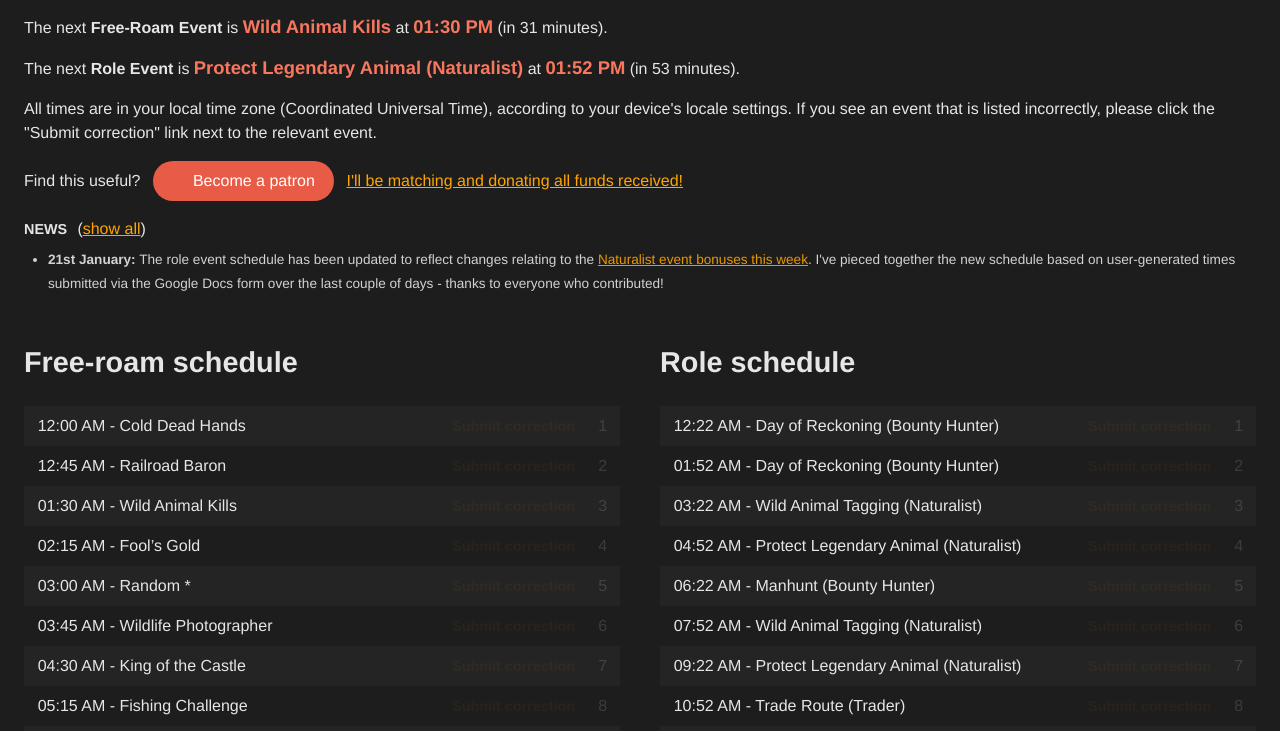
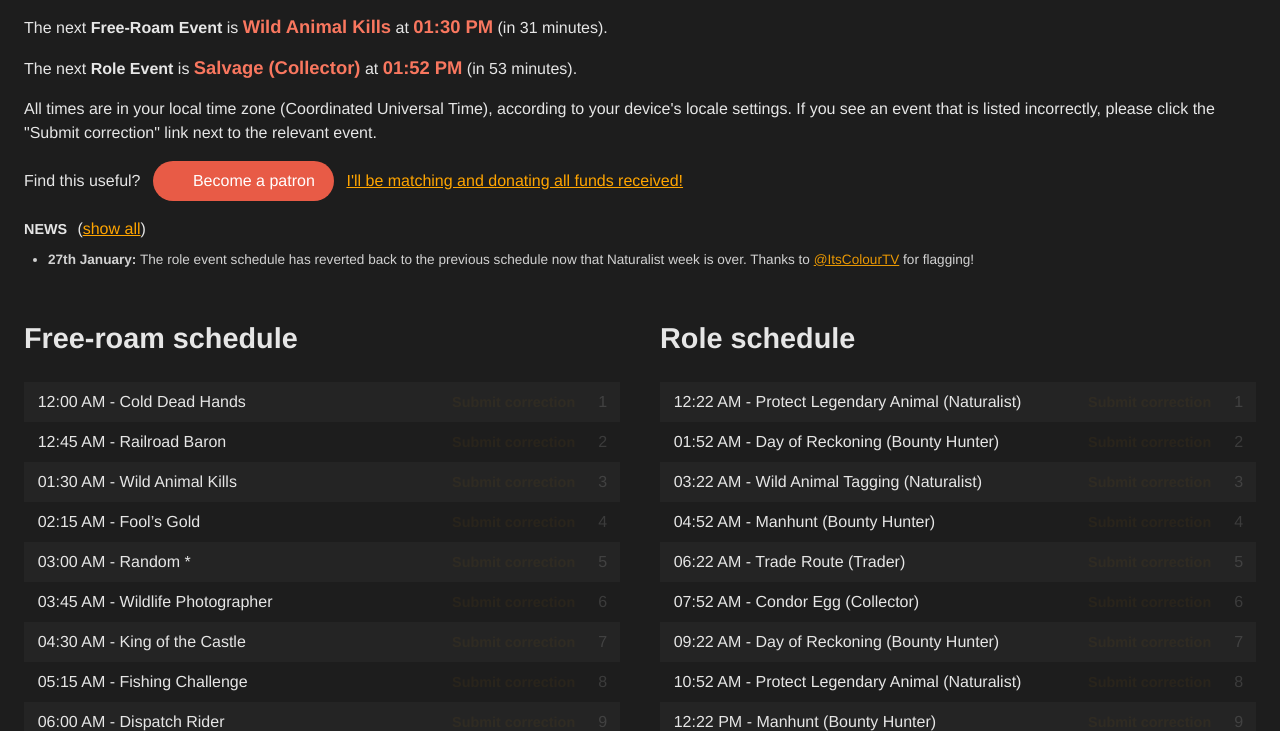
Before and after one commit to richardwestenra/rdr2-free-roam-event-schedule, a plain HTML site: page index.html in a window 1280 px wide. Shown: the part 84-815 px from the top of the page. Drawn offline with Linux system fonts and the light colour scheme.

Commit message:
Revert back to the previous week's schedule

```diff
--- a/index.html
+++ b/index.html
@@ -43,6 +43,7 @@
           <span>(<a id="toggle-news" href="#" role="button">hide</a>)</span>
         </header>
         <ul>
+          <li><time datetime="2021-01-27">27th January:</time> The role event schedule has reverted back to the previous schedule now that Naturalist week is over. Thanks to <a href="https://twitter.com/ItsColourTV/status/1354408853862035463">@ItsColourTV</a> for flagging!</li>
           <li><time datetime="2021-01-21">21st January:</time> The role event schedule has been updated to reflect changes relating to the <a href="https://www.rockstargames.com/newswire/article/61900/bonuses-for-moonshiners-and-naturalists-in-red-dead-online">Naturalist event bonuses this week</a>. I've pieced together the new schedule based on user-generated times submitted via the Google Docs form over the last couple of days - thanks to everyone who contributed!</li>
           <li><time datetime="2020-12-06">9th December:</time> Schedules have been updated, if you spot an error please submit a correction via the Google Docs form.</li>
           <li><time datetime="2020-12-03">3rd December:</time> All times across both event timetables are incorrect since the recent game update. Adam is working on piecing together the new schedules. Please be patient, and let us know what event times you've spotted in the wild via the Google Docs form.</li>
@@ -114,22 +115,22 @@
           ['23:15','King of the Castle']
         ],
         role: [
-          ['00:22','Day of Reckoning (Bounty Hunter)'],
+          ['00:22','Protect Legendary Animal (Naturalist)'],
           ['01:52','Day of Reckoning (Bounty Hunter)'],
           ['03:22','Wild Animal Tagging (Naturalist)'],
-          ['04:52','Protect Legendary Animal (Naturalist)'],
-          ['06:22','Manhunt (Bounty Hunter)'],
-          ['07:52','Wild Animal Tagging (Naturalist)'],
-          ['09:22','Protect Legendary Animal (Naturalist)'],
-          ['10:52','Trade Route (Trader)'],
-          ['12:22','Wild Animal Tagging (Naturalist)'],
-          ['13:52','Protect Legendary Animal (Naturalist)'],
-          ['15:22','Salvage (Collector)'],
+          ['04:52','Manhunt (Bounty Hunter)'],
+          ['06:22','Trade Route (Trader)'],
+          ['07:52','Condor Egg (Collector)'],
+          ['09:22','Day of Reckoning (Bounty Hunter)'],
+          ['10:52','Protect Legendary Animal (Naturalist)'],
+          ['12:22','Manhunt (Bounty Hunter)'],
+          ['13:52','Salvage (Collector)'],
+          ['15:22','Day of Reckoning (Bounty Hunter)'],
           ['16:52','Wild Animal Tagging (Naturalist)'],
-          ['18:22','Protect Legendary Animal (Naturalist)'],
-          ['19:52','Condor Egg (Collector)'],
-          ['21:22','Wild Animal Tagging (Naturalist)'],
-          ['22:52','Protect Legendary Animal (Naturalist)']
+          ['18:22','Manhunt (Bounty Hunter)'],
+          ['19:52','Trade Route (Trader)'],
+          ['21:22','Condor Egg (Collector)'],
+          ['22:52','Day of Reckoning (Bounty Hunter)']
         ]
       };
     </script>
```
